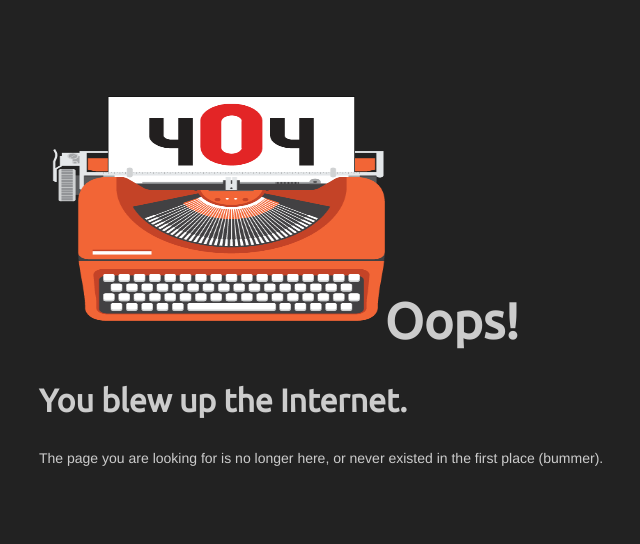
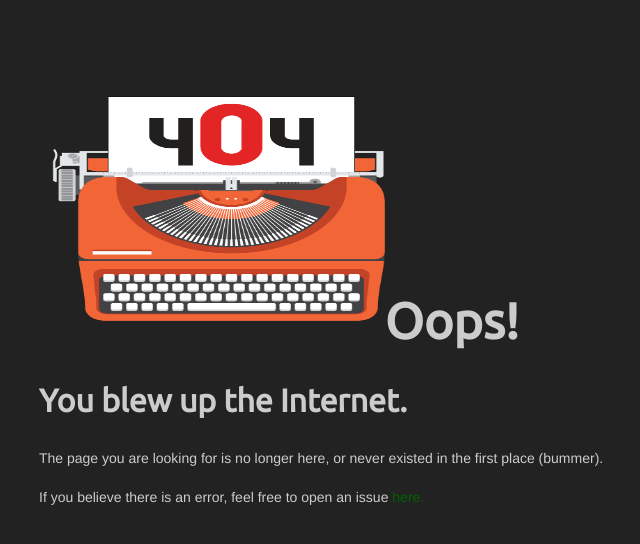
Before and after one commit to unix-vokar/Website-Redesigned, a plain HTML site: page 404.html in a window 1280 px wide. Shown: the whole page, without its empty margins (281-921 px from the left). Drawn offline with Linux system fonts and the light colour scheme.

Commit message:
modified 404

```diff
--- a/404.html
+++ b/404.html
@@ -52,6 +52,7 @@ p{
 <h2>You blew up the Internet.</h2>
 
 <p>The page you are looking for is no longer here, or never existed in the first place (bummer).</p>
+<p>If you believe there is an error, feel free to open an issue <a href="https://github.com/unix-vokar/Website-Redesigned/issues" style="color: darkgreen; text-decoration: none;" target="_blank"> here.</a></p>
 </div>
 </body>
 </html>
```
